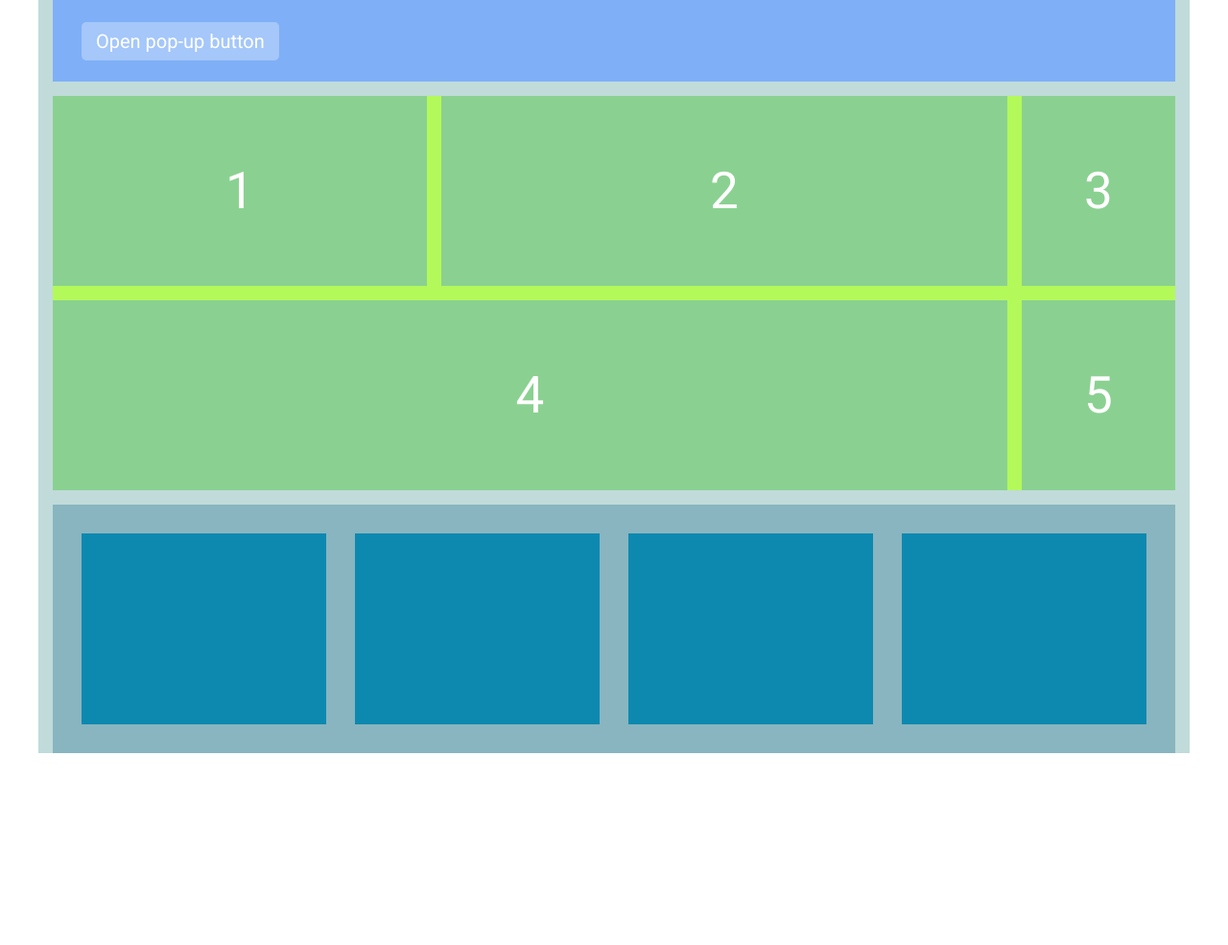
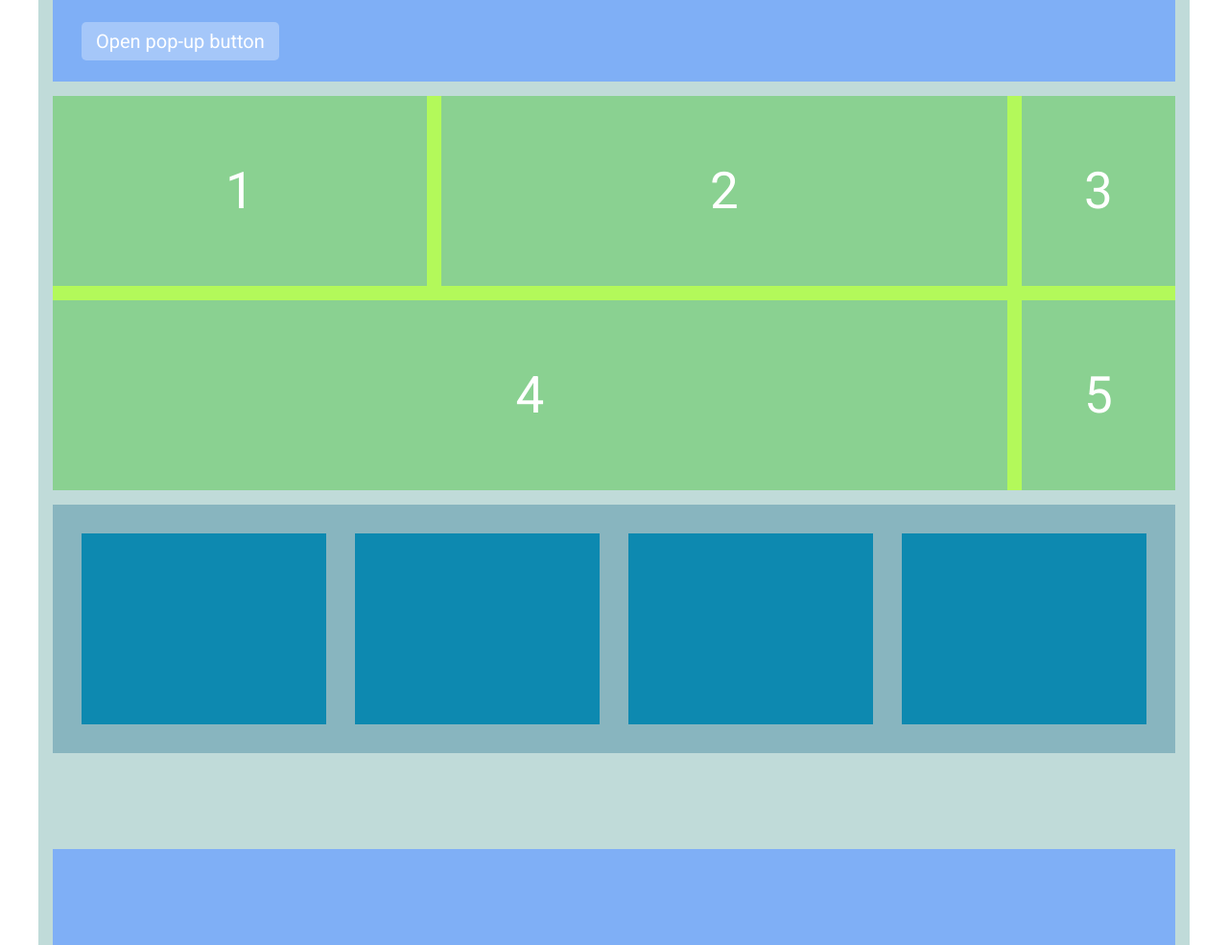
Before and after one commit to Illbeblack/nodasoft-task-2024-, a plain HTML site: page index.html in a window 1280 px wide. Shown: the whole page at 96% size. Before the commit the page ends 885 px from the top, so only its background shows below. Drawn offline with Linux system fonts and the light colour scheme.

Commit message:
feat: make footer section

```diff
--- a/index.html
+++ b/index.html
@@ -32,6 +32,7 @@
           <div class="flex__item"></div>
         </section>
       </main>
+      <footer class="footer"></footer>
     </div>
   </body>
 </html>
--- a/style.css
+++ b/style.css
@@ -95,3 +95,8 @@ body {
   aspect-ratio: 1.28;
   background-color: var(--flex-item-color);
 }
+
+.footer {
+  background-color: var(--main-blue-color);
+  min-height: 100px;
+}
```
